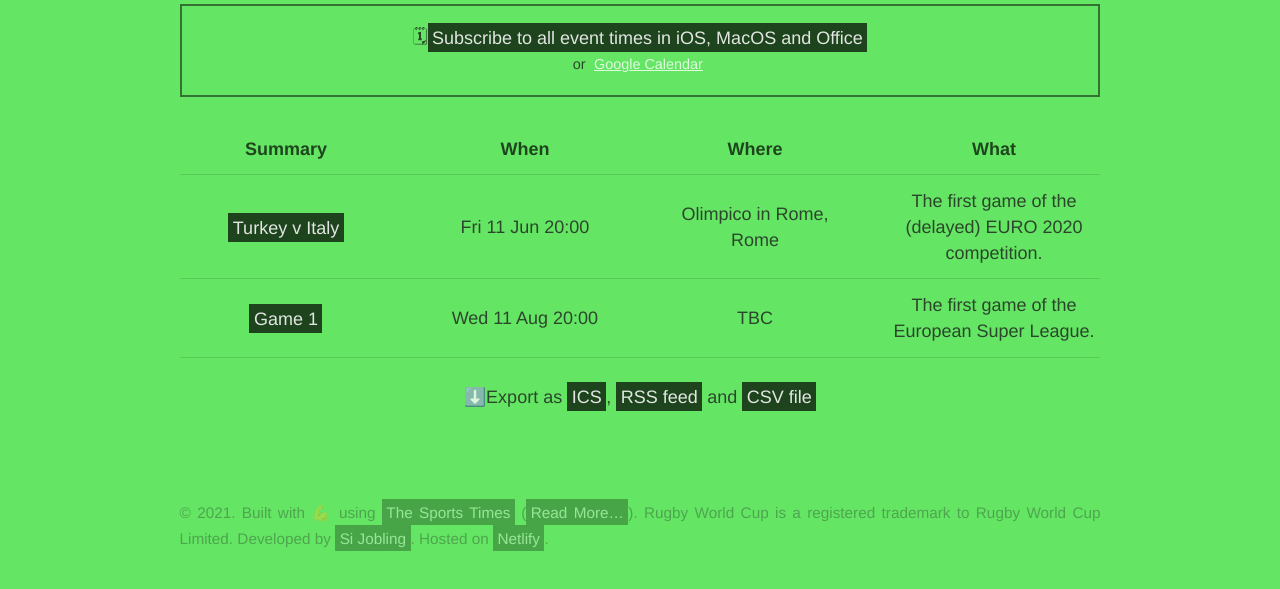
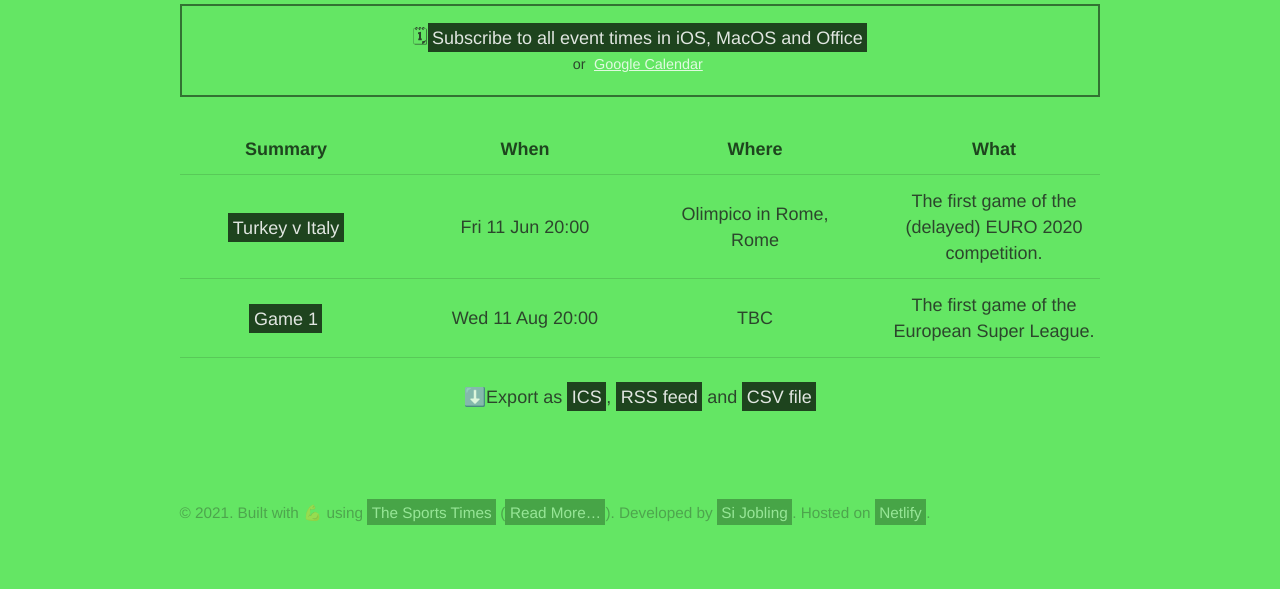
Before and after one commit to sportstimes/footballcal, a Gatsby site: page / in a window 1280 px wide. Shown: the part 189-778 px from the top of the page. Built offline with nearby package versions, Linux system fonts and the light colour scheme; Gatsby itself is replaced by a stand-in of ours; a web font is replaced by a local one.

Commit message:
Remove RWC copyright from footer

```diff
--- a/src/components/layout.js
+++ b/src/components/layout.js
@@ -36,7 +36,7 @@ const Layout = ({ children }) => {
       >
         <main>{children}</main>
         <footer>
-          <p id="Credits">© {new Date().getFullYear()}. Built with 💪 using <a href="https://github.com/sportstimes/gatsby-template/">The Sports Times</a> (<Link to="/about">Read More&hellip;</Link>). Rugby World Cup is a registered trademark to Rugby World Cup Limited. Developed by <a href="https://sijobling.com/">Si Jobling</a>. Hosted on <a href="https://netlify.com/">Netlify</a>.</p>
+          <p id="Credits">© {new Date().getFullYear()}. Built with 💪 using <a href="https://github.com/sportstimes/gatsby-template/">The Sports Times</a> (<Link to="/about">Read More&hellip;</Link>). Developed by <a href="https://sijobling.com/">Si Jobling</a>. Hosted on <a href="https://netlify.com/">Netlify</a>.</p>
         </footer>
       </div>
     </>
```
